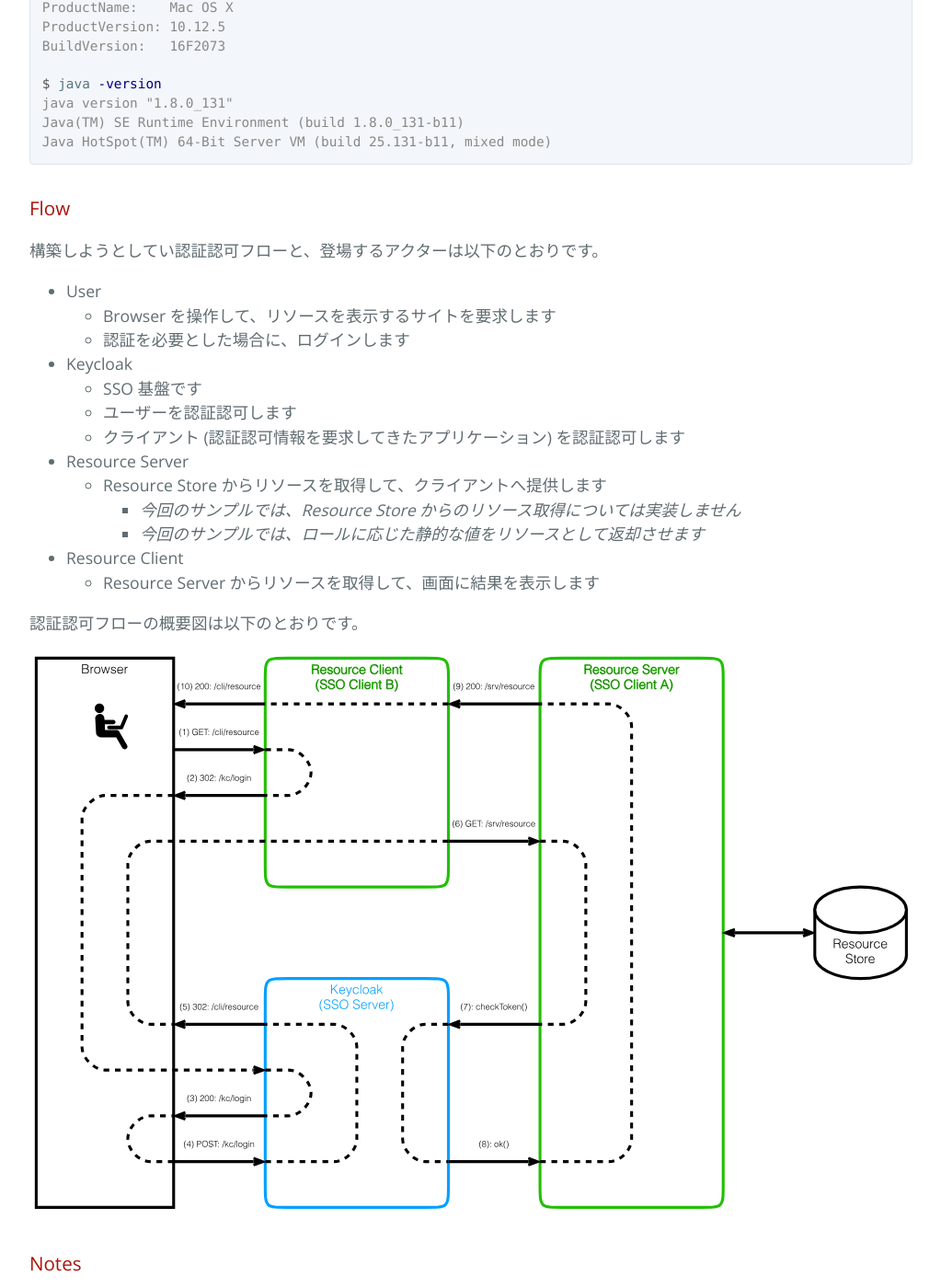
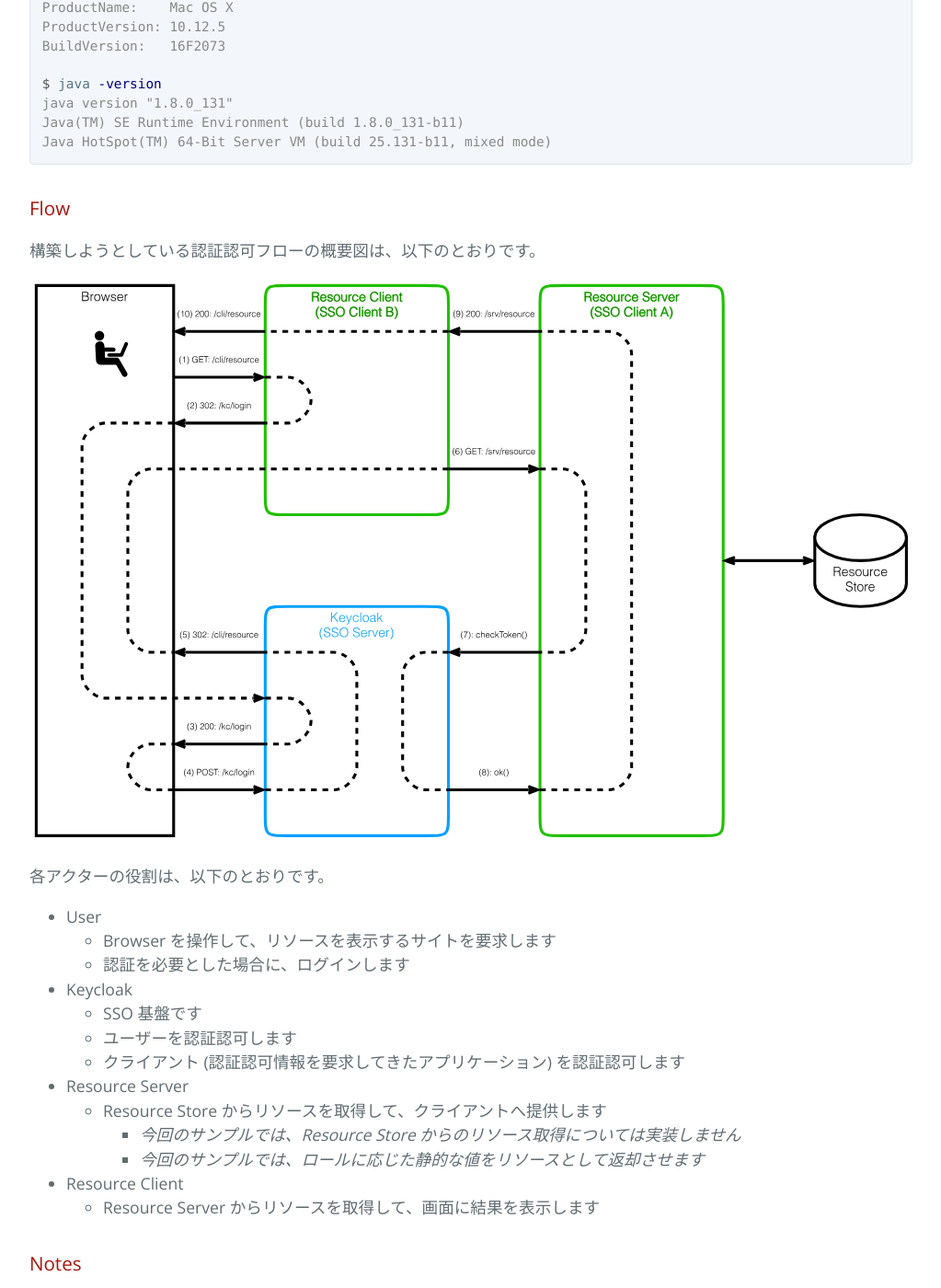
Before and after one commit to yo1000/blog.yo1000.com, a Jekyll site: the page built from _posts/2017-12-18-keycloak-example-resource-server-client.md, in a window 1280 px wide and 1400 px high, scrolled down 1440 px. Shown: the whole window at 92% size, without its empty margins (224-1247 px from the left). Built offline with Jekyll 4.4.1, drawn with Linux system fonts in a browser that asks for light colours; our own code applies the rules of GitHub Pages for plain Markdown files.

Commit message:
Update 2017-12-18-keycloak-example-resource-server-client.md

````diff
--- a/_posts/2017-12-18-keycloak-example-resource-server-client.md
+++ b/_posts/2017-12-18-keycloak-example-resource-server-client.md
@@ -57,7 +57,11 @@
 ```
 
 ### Flow
-構築しようとしてい認証認可フローと、登場するアクターは以下のとおりです。
+構築しようとしている認証認可フローの概要図は、以下のとおりです。
+
+![kc-resource-flow.svg]({{ site.baseurl }}/img/keycloak/kc-resource-flow.svg)
+
+各アクターの役割は、以下のとおりです。
 
 - User
   - Browser を操作して、リソースを表示するサイトを要求します
@@ -72,10 +76,6 @@
     - _今回のサンプルでは、ロールに応じた静的な値をリソースとして返却させます_
 - Resource Client
   - Resource Server からリソースを取得して、画面に結果を表示します
-
-認証認可フローの概要図は以下のとおりです。
-
-![kc-resource-flow.svg]({{ site.baseurl }}/img/keycloak/kc-resource-flow.svg)
 
 ### Notes
 以降、一連の流れを実施するにあたり、ディレクトリ移動が数回発生するため、
````
